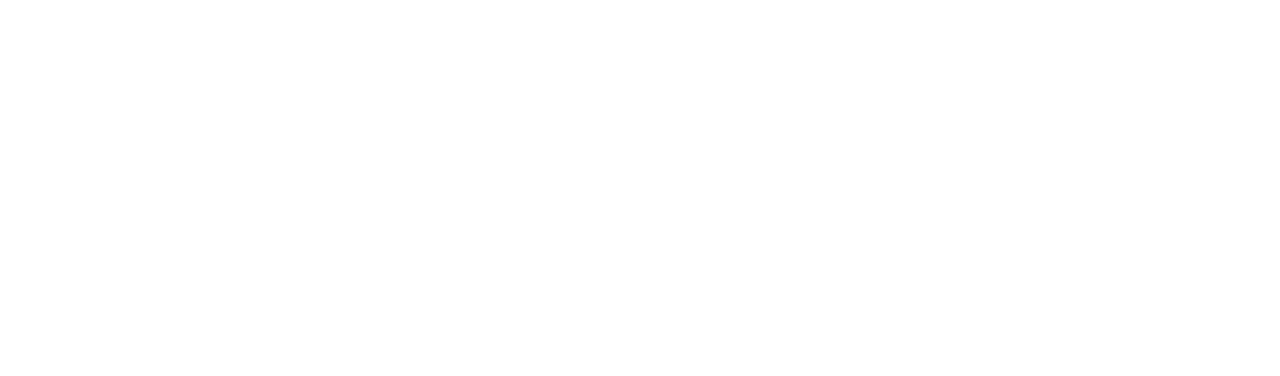
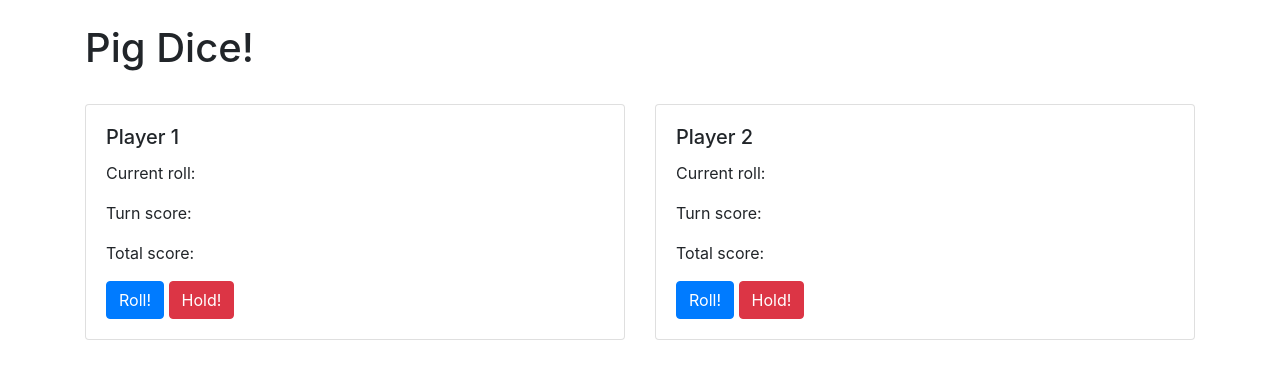
Before and after one commit to shanole/pig-dice, a plain HTML site: page index.html in a window 1280 px wide. Drawn offline with Linux system fonts and the light colour scheme.

Commit message:
Create HTML structure for webpage
Co-authored-by: Karlson Drendel <kdrendel99@gmail.com>

```diff
--- a/index.html
+++ b/index.html
@@ -8,6 +8,36 @@
   <title>Pig Dice</title>
 </head>
 <body>
-
+  <br>
+  <div class="container">
+    <h1>Pig Dice!</h1>
+    <br>
+    <div class="row">
+      <div class="col-sm-6">
+        <div class="card">
+          <div class="card-body">
+            <h5 class="card-title">Player 1</h5>
+            <p class="card-text">Current roll: <span id="player1-current-roll"></span></p>
+            <p class="card-text">Turn score: <span id="player1-turn-score"></span></p>
+            <p class="card-text">Total score: <span id="player1-total-score"></span></p>
+            <button type="submit" id="player1Roll" class="btn btn-primary">Roll!</button>
+            <button type="submit" id="player1Hold" class="btn btn-danger">Hold!</button>
+          </div>
+        </div>
+      </div>
+      <div class="col-sm-6">
+        <div class="card">
+          <div class="card-body">
+            <h5 class="card-title">Player 2</h5>
+            <p class="card-text">Current roll: <span id="player1-current-roll"></span></p>
+            <p class="card-text">Turn score: <span id="player1-turn-score"></span></p>
+            <p class="card-text">Total score: <span id="player1-total-score"></span></p>
+            <button type="submit" id="player2Roll" class="btn btn-primary">Roll!</button>
+            <button type="submit" id="player2Hold" class="btn btn-danger">Hold!</button>
+          </div>
+        </div>
+      </div>
+    </div>
+  </div>
 </body>
 </html>
```
